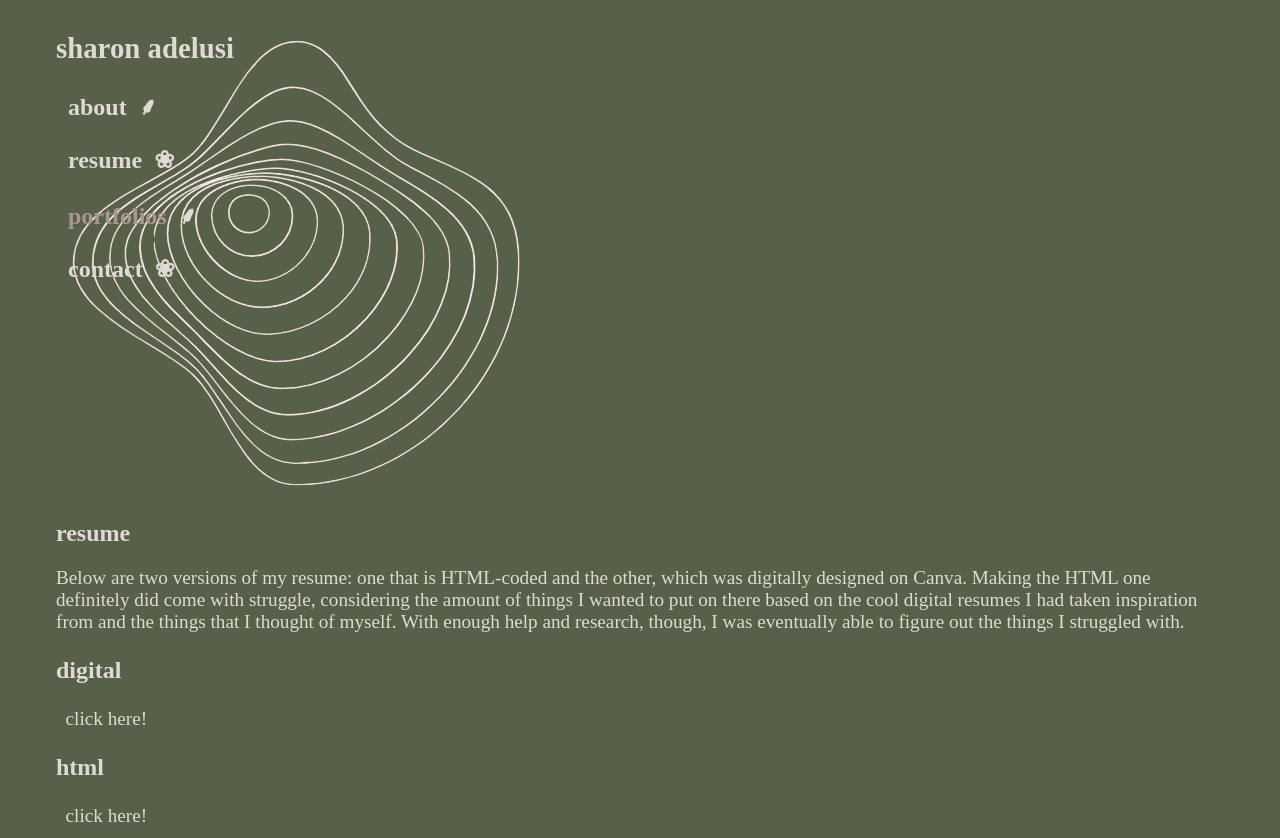
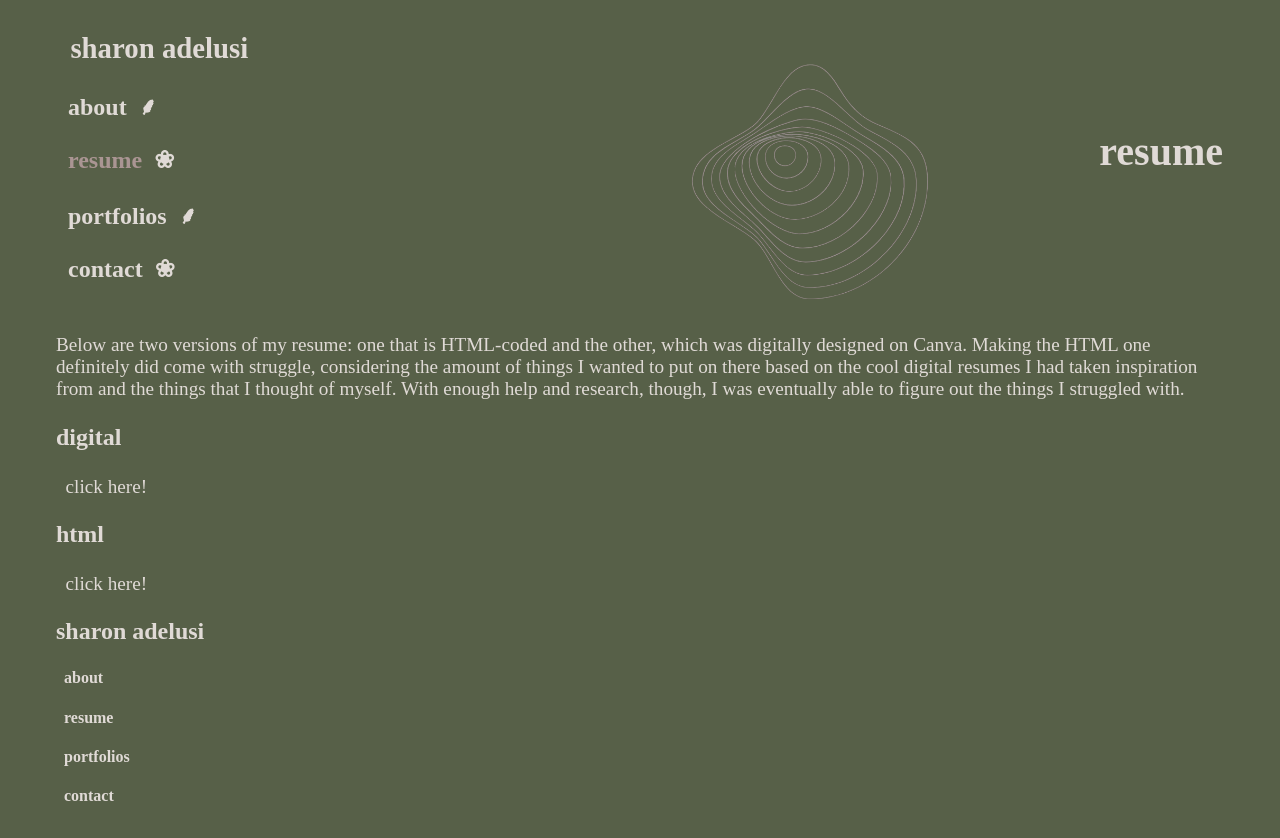
Before and after one commit to rottenskittles/sharonspersonalportfolio, a plain HTML site: page pages/resume.html in a window 1280 px wide. Shown: the top 838 px of the page. Drawn offline with Linux system fonts and the light colour scheme; a web font is replaced by a local one.

Commit message:
resume start

```diff
--- a/pages/resume.css
+++ b/pages/resume.css
@@ -77,3 +77,25 @@ a:hover {
 .current {
     color: #aa9593
 }
+
+.pageheader {
+    position: absolute;
+    display: flex;
+    align-items: center;
+    justify-content: flex-end;
+    font-size: 40;
+    margin: 3em 0em 2.5em 0em;
+    right: 1px;
+}
+
+.underheaders {
+    padding-top: 17em;
+
+}
+
+#swirl {
+    position: absolute;
+    right: 7em;
+    filter: brightness(60%);
+    padding-top: 50px;
+}
--- a/pages/resume.html
+++ b/pages/resume.html
@@ -15,17 +15,16 @@
 
     <body>
         <section class="header">
-            <h2>sharon adelusi</h2>
+            <h2>&nbsp; sharon adelusi</h2>
             <h3><a href="/pages/about.html">about</a>⸙</h3>
-            <h3><a href="/pages/resume.html">resume</a>❀</h3>
-            <h3><a href="/pages/portfolios.html" class="current">portfolios</a>⸙</h3>
+            <h3><a href="/pages/resume.html" class="current">resume</a>❀</h3>
+            <h3><a href="/pages/portfolios.html">portfolios</a>⸙</h3>
             <h3><a href="/pages/contact.html">contact</a>❀</h3>
         </section>
 
         <section class="content">
-            <img src="/images/circlewaves.png">
-            <h2 class="pageheader">resume</h2>
-            <p>Below are two versions of my resume: one that is HTML-coded and the other, which was digitally designed
+            <h2 class="pageheader"><img src="/images/circlewaves.png" width="260px" id="swirl">resume</h2>
+            <p class="underheaders">Below are two versions of my resume: one that is HTML-coded and the other, which was digitally designed
                 on Canva. Making the HTML one definitely did come with struggle, considering the amount of things I
                 wanted to put on there based on the cool digital resumes I had taken inspiration from and the things
                 that I thought of myself. With enough help and research, though, I was eventually able to figure out the
```
